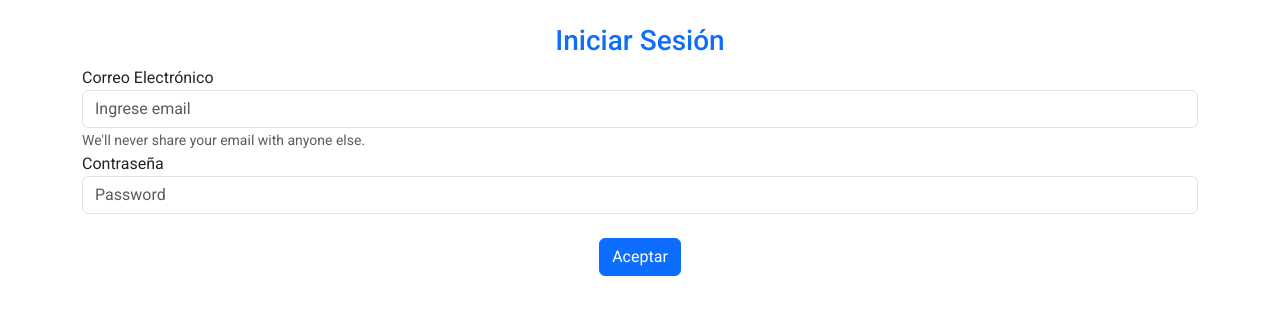
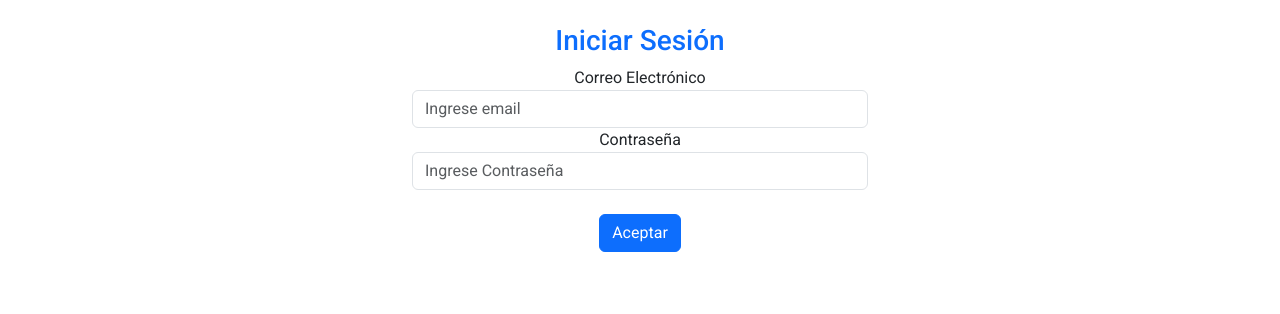
Before and after one commit to pmbaldac/Angular-Web-API.NET-BD-PostgreSQL, an Angular app in the folder Angular/Angular2/: page /inicio-sesion in a window 1280 px wide. Shown: the top 314 px of the page. Built offline with nearby package versions, Linux system fonts and the light colour scheme.

Commit message:
Grid con Angular

```diff
--- a/Angular/Angular2/package.json
+++ b/Angular/Angular2/package.json
@@ -24,6 +24,7 @@
     "@angular/router": "^19.1.0",
     "@angular/ssr": "^19.1.6",
     "bootstrap": "^5.3.5",
+    "crypto-js": "^4.2.0",
     "express": "^4.18.2",
     "rxjs": "~7.8.0",
     "tslib": "^2.3.0",
@@ -33,6 +34,7 @@
     "@angular-devkit/build-angular": "^19.1.6",
     "@angular/cli": "^19.1.6",
     "@angular/compiler-cli": "^19.1.0",
+    "@types/crypto-js": "^4.2.2",
     "@types/express": "^4.17.17",
     "@types/jasmine": "~5.1.0",
     "@types/node": "^18.18.0",
--- a/Angular/Angular2/src/app/inicio-sesion/inicio-sesion.component.css
+++ b/Angular/Angular2/src/app/inicio-sesion/inicio-sesion.component.css
@@ -0,0 +1,3 @@
+.input-width {
+    width: 40%;
+}
--- a/Angular/Angular2/src/app/inicio-sesion/inicio-sesion.component.html
+++ b/Angular/Angular2/src/app/inicio-sesion/inicio-sesion.component.html
@@ -2,14 +2,13 @@
     <div class="container">
         <br/>
         <h3 class="text-center text-primary">{{title}}</h3>
-        <div class="form-group">
-            <label for="email">Correo Electrónico</label>
-            <input type="email" class="form-control style=width:10%;" id="email" [(ngModel)]="email" name="email" aria-describedby="emailHelp" placeholder="Ingrese email">
-            <small id="emailHelp" class="form-text text-muted">We'll never share your email with anyone else.</small>
+        <div class="form-group row justify-content-center">
+            <label class="row justify-content-center" for="email">Correo Electrónico</label>
+            <input type="email" class="form-control input-width" id="email" [(ngModel)]="email" name="email" aria-describedby="emailHelp" placeholder="Ingrese email">
         </div>
-        <div class="form-group">
-            <label for="password">Contraseña</label>
-            <input type="password" class="form-control" id="password" [(ngModel)]="password" name="password" placeholder="Password">
+        <div class="form-group row justify-content-center">
+            <label class="row justify-content-center" for="password">Contraseña</label>
+            <input type="password" class="form-control input-width" id="password" [(ngModel)]="password" name="password" placeholder="Ingrese Contraseña">
         </div>
         <br/>
         <div class="text-center">
--- a/Angular/Angular2/src/app/inicio-sesion/inicio-sesion.component.ts
+++ b/Angular/Angular2/src/app/inicio-sesion/inicio-sesion.component.ts
@@ -2,6 +2,7 @@ import { Component } from '@angular/core';
 import { Router } from '@angular/router';
 import { RouterModule } from '@angular/router';
 import { FormsModule } from '@angular/forms';
+import * as CryptoJS from 'crypto-js';
 
 @Component({
   selector: 'app-inicio-sesion',
@@ -14,12 +15,16 @@ export class InicioSesionComponent {
   email: string = '';
   password: string = '';
 
-  constructor(private router: Router) {}
+  constructor(private router: Router) {
+    sessionStorage.setItem('iniciosesion', 'false');
+  }
 
   navigateToPage(): void {
     console.log('Email: ', this.email);
     console.log('Password: ', this.password);
-    if (this.email == 'pedro@gmail.com' && this.password == "12345"){
+    //clave 12345
+    if (this.email == 'pedro@gmail.com' && CryptoJS.MD5(this.password).toString() == "827ccb0eea8a706c4c34a16891f84e7b"){
+      sessionStorage.setItem('iniciosesion', 'true');
       this.router.navigate(['tiendas']);
     } else {
       alert ('Error en usuario y/o contraseña');
--- a/Angular/Angular2/src/app/sistemasoperativos/sistemasoperativos.component.ts
+++ b/Angular/Angular2/src/app/sistemasoperativos/sistemasoperativos.component.ts
@@ -1,6 +1,7 @@
 import { Component } from '@angular/core';
 import { CommonModule } from '@angular/common';
 import { MenuComponent } from '../menu/menu.component';
+import { Router } from '@angular/router';
 
 @Component({
   selector: 'app-sistemasoperativos',
@@ -39,6 +40,8 @@ export class SistemasoperativosComponent {
     }
   ];
 
+  constructor(private router: Router) { }
+
   get totalMonto(): number {
     return this.listSistOp.reduce((acc, so) => {
       if (so.monto < 50) {
@@ -47,4 +50,11 @@ export class SistemasoperativosComponent {
       return acc;
     }, 0);
   };
+
+  ngOnInit() {
+    const sesion = sessionStorage.getItem('iniciosesion');
+    if (sesion?.toString() != "true"){
+      this.router.navigate(['inicio-sesion']);
+    }
+  }
 }
--- a/Angular/Angular2/src/app/tiendas/tiendas.component.ts
+++ b/Angular/Angular2/src/app/tiendas/tiendas.component.ts
@@ -9,6 +9,7 @@ import { MatInputModule } from '@angular/material/input';
 import { MatTooltipModule } from '@angular/material/tooltip';
 import { FormsModule } from '@angular/forms';
 import { CommonModule } from '@angular/common';
+import { Router } from '@angular/router';
 
 @Component({
   selector: 'app-tiendas',
@@ -31,14 +32,19 @@ export class TiendasComponent {
   listEcommDataSource = new MatTableDataSource<PostModel>([]);
   @ViewChild(MatPaginator) paginator!: MatPaginator;
 
-  constructor(private apiService: ApiService) { }
+  constructor(private apiService: ApiService, private router: Router) { }
 
   //Obtener datos de la api
   ngOnInit() {
-    this.apiService.getData().subscribe(data => {
-      this.listEcomm = data;
-      this.feedDataSource(data);
-    });
+    const sesion = sessionStorage.getItem('iniciosesion');
+    if (sesion?.toString() == "true"){
+      this.apiService.getData().subscribe(data => {
+        this.listEcomm = data;
+        this.feedDataSource(data);
+      });
+    } else {
+      this.router.navigate(['inicio-sesion']);
+    }
   }
 
   //Pasar datos a listEcommDataSource
```
Also changed, not shown: 1 other file (tests, documents, lock files or other folders).
